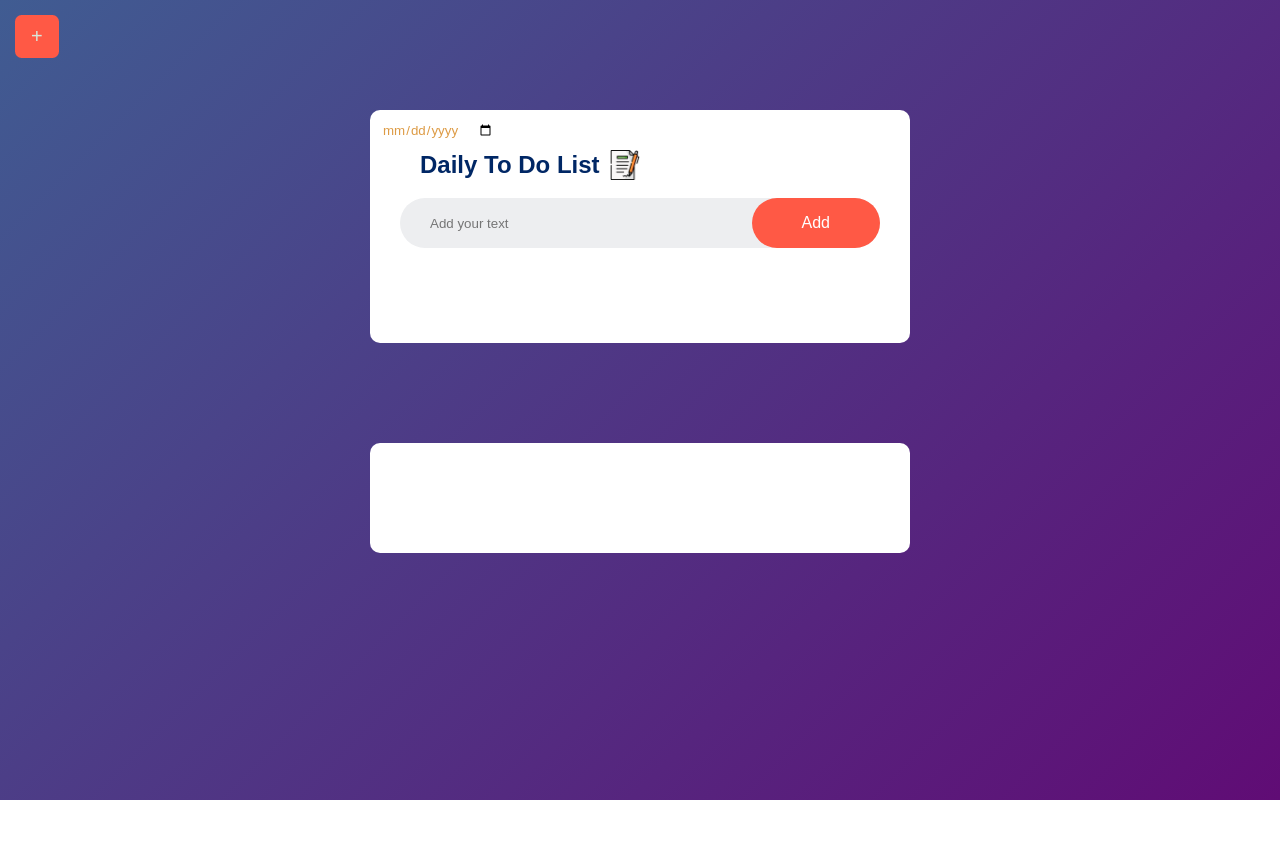
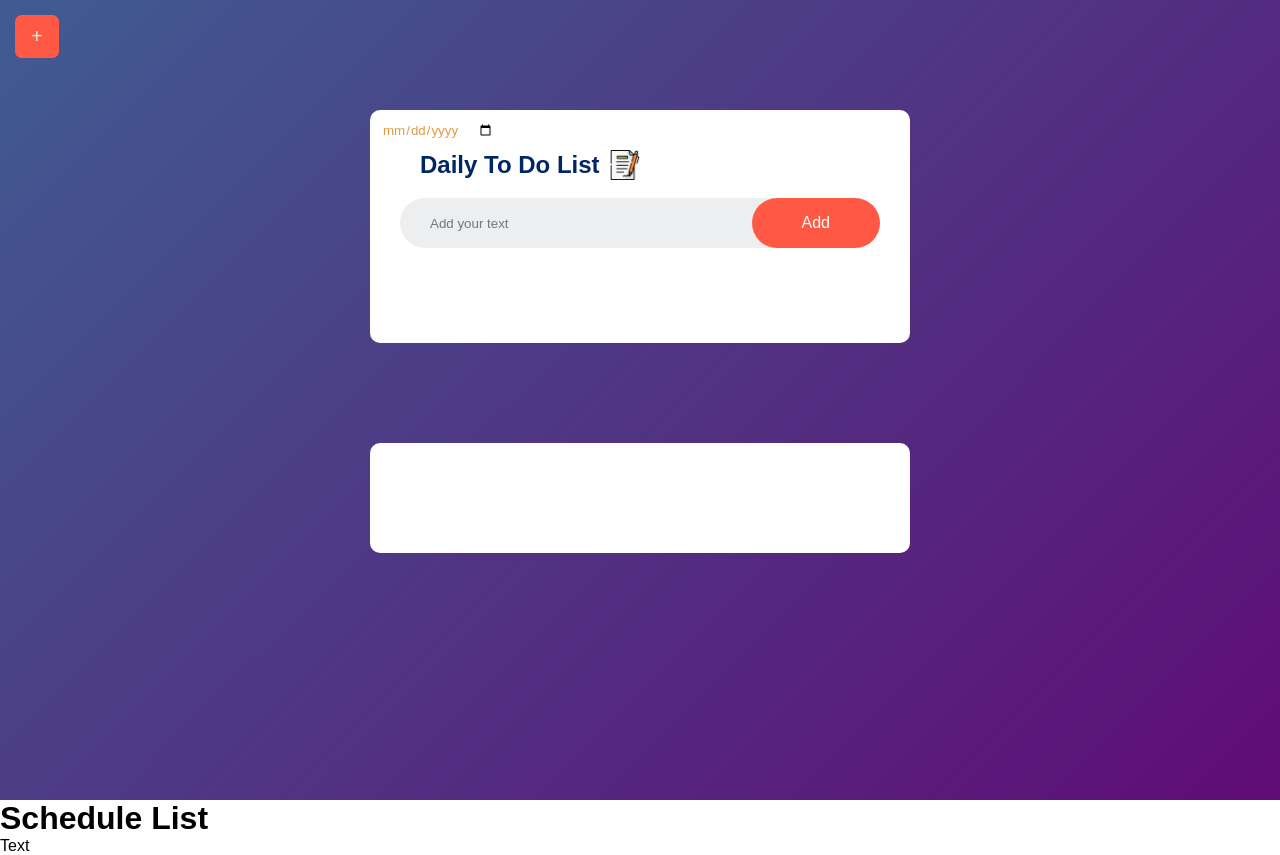
Before and after one commit to HazGoTU/NOTHING, a plain HTML site: page index.html in a window 1280 px wide. Before the commit the page ends 800 px from the top, so only its background shows below. Drawn offline with Linux system fonts and the light colour scheme.

Commit message:
Mengubah isi dalam file index.html clear

```diff
--- a/index.html
+++ b/index.html
@@ -25,6 +25,11 @@
 
         <button id="add-window" onclick="addWindow()">+</button>
     </div>
+
+    <div>
+        <h1>Schedule List</h1>
+        <p>Text</p>
+    </div>
     <script src="script.js"></script>
 </body>
 </html>
```
